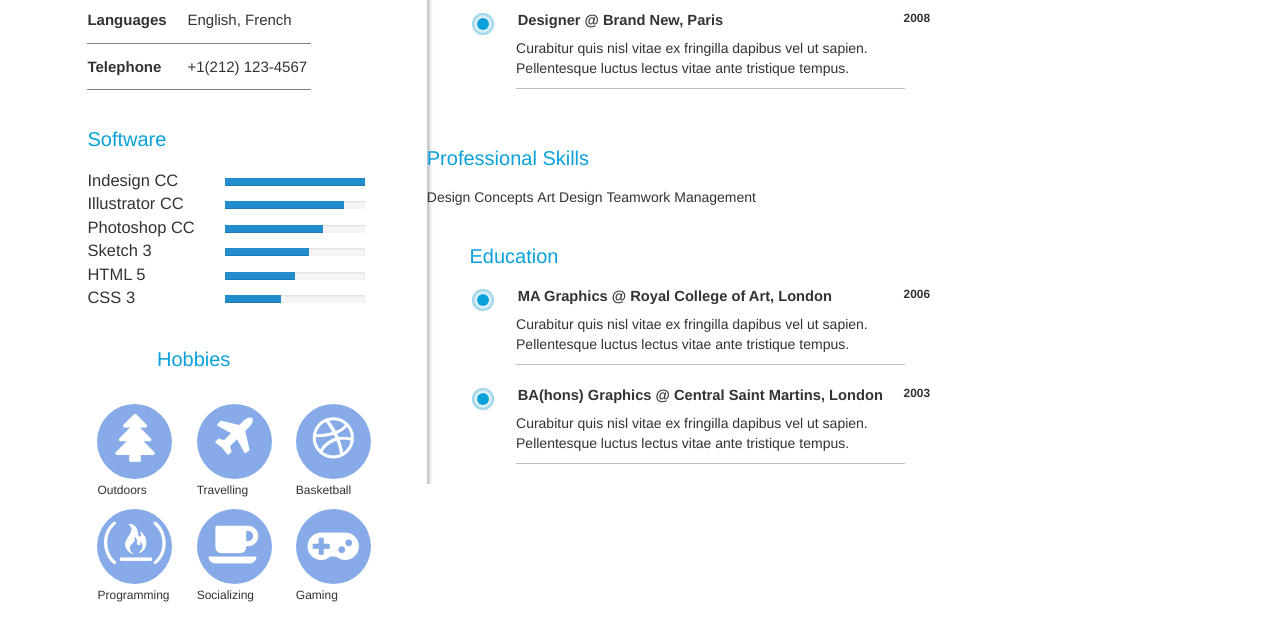
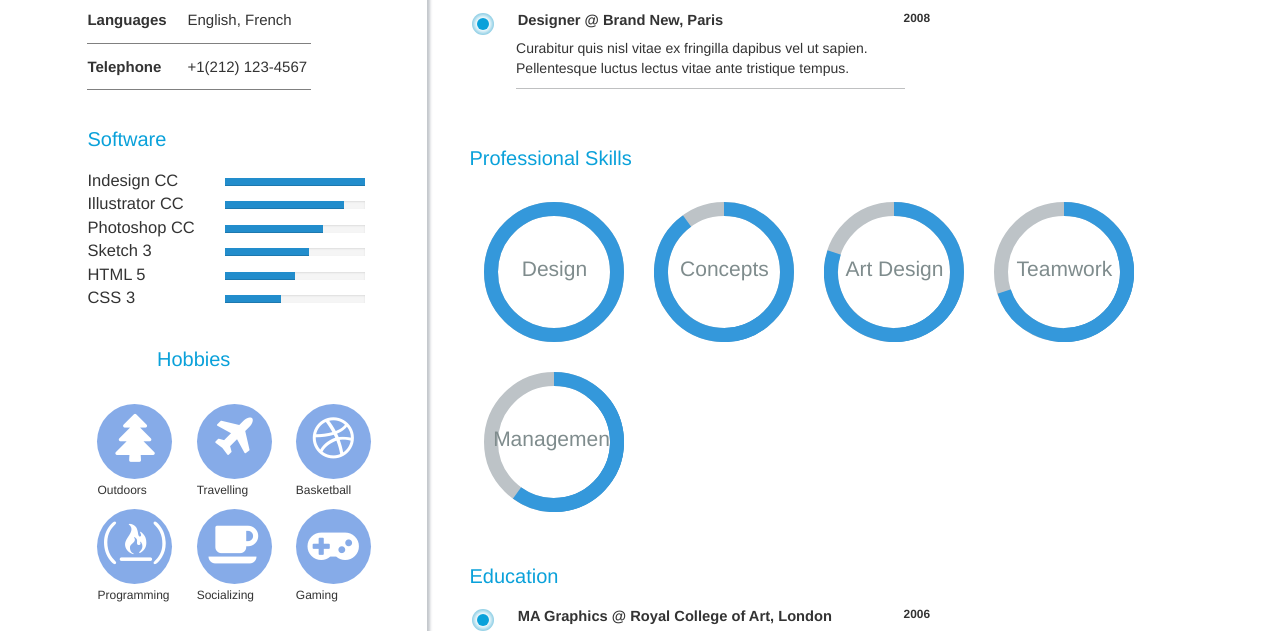
Before and after one commit to tormundgiantsbane/Portfolio-Clone, a plain HTML site: page index.html in a window 1280 px wide. Shown: the part 671-1302 px from the top of the page. Drawn offline with nearby package versions, Linux system fonts and the light colour scheme.

Commit message:
Finished the circular progress bars

```diff
--- a/css/main.css
+++ b/css/main.css
@@ -126,7 +126,7 @@ Hello Section
 
 /*
 ===============================
-1/3 Column Section
+Personal Section
 ===============================
 */
 
@@ -164,6 +164,13 @@ h3{
 	color: #0aa1da;
 	padding: 35px 0 15px 0;
 }
+
+
+/*
+===============================
+Software Section
+===============================
+*/
 
 .progress {
     margin-bottom: 0 !important;
@@ -289,13 +296,177 @@ Professional Skills
 =====================================
 */
 
-#container {
-  margin: 20px;
-  width: 200px;
-  height: 200px;
+.profesional-skills{
+	margin-left: 5%;
+}
+
+
+
+
+/*
+============================
+Circular Progress Bars
+BTW, shamelessly copied this from here: https://codepen.io/jo-asakura/pen/stFHi
+because this is ridiculously hard, and I'm no artist, I'll try to understand it though so I can know how it works fundamentally.
+===========================
+*/
+
+
+*,
+*:before,
+*:after {
+  box-sizing: border-box;
+}
+.set-size {
+  font-size: 10em;
+}
+.charts-container:after {
+  clear: both;
+  content: "";
+  display: table;
+}
+.pie-wrapper {
+  height: 1em;
+  width: 1em;
+  float: left;
+  margin: 15px;
   position: relative;
 }
 
+.pie-wrapper .pie {
+  height: 100%;
+  width: 100%;
+  clip: rect(0, 1em, 1em, 0.5em);
+  left: 0;
+  position: absolute;
+  top: 0;
+}
+.pie-wrapper .pie .half-circle {
+  height: 100%;
+  width: 100%;
+  border: 0.1em solid #228dcc;
+  border-radius: 50%;
+  clip: rect(0, 0.5em, 1em, 0);
+  left: 0;
+  position: absolute;
+  top: 0;
+}
+.pie-wrapper .label {
+  background: #34495e;
+  border-radius: 50%;
+  bottom: 0.4em;
+  color: #ecf0f1;
+  cursor: default;
+  display: block;
+  font-size: 0.15em;
+  left: 0.4em;
+  line-height: 2.6em;
+  position: absolute;
+  right: 0.4em;
+  text-align: center;
+  top: 1.9em;
+}
+
+.pie-wrapper .shadow {
+  height: 100%;
+  width: 100%;
+  border: 0.1em solid #bdc3c7;
+  border-radius: 50%;
+}
+.pie-wrapper.style-2 .label {
+  background: none;
+  color: #7f8c8d;
+}
+.pie-wrapper.style-2 .label .smaller {
+  color: #bdc3c7;
+}
+
+.pie-wrapper.progress-60 .pie {
+  clip: rect(auto, auto, auto, auto);
+}
+.pie-wrapper.progress-60 .pie .right-side {
+  transform: rotate(180deg);
+}
+.pie-wrapper.progress-60 .pie .half-circle {
+  border-color: #3498db;
+}
+.pie-wrapper.progress-60 .pie .left-side {
+  transform: rotate(216deg);
+}
+
+.pie-wrapper.progress-70 .pie {
+  clip: rect(auto, auto, auto, auto);
+}
+.pie-wrapper.progress-70 .pie .right-side {
+  transform: rotate(180deg);
+}
+.pie-wrapper.progress-70 .pie .half-circle {
+  border-color: #3498db;
+}
+.pie-wrapper.progress-70 .pie .left-side {
+  transform: rotate(252deg);
+}
+
+.pie-wrapper.progress-80 .pie {
+  clip: rect(auto, auto, auto, auto);
+}
+.pie-wrapper.progress-80 .pie .right-side {
+  transform: rotate(180deg);
+}
+.pie-wrapper.progress-80 .pie .half-circle {
+  border-color: #3498db;
+}
+.pie-wrapper.progress-80 .pie .left-side {
+  transform: rotate(288deg);
+}
+.pie-wrapper.progress-90 .pie {
+  clip: rect(auto, auto, auto, auto);
+}
+.pie-wrapper.progress-90 .pie .right-side {
+  transform: rotate(180deg);
+}
+.pie-wrapper.progress-90 .pie .half-circle {
+  border-color: #3498db;
+}
+.pie-wrapper.progress-90 .pie .left-side {
+  transform: rotate(324deg);
+}
+
+.pie-wrapper.progress-100 .pie {
+  clip: rect(auto, auto, auto, auto);
+}
+.pie-wrapper.progress-100 .pie .right-side {
+  transform: rotate(180deg);
+}
+.pie-wrapper.progress-100 .pie .half-circle {
+  border-color: #3498db;
+}
+.pie-wrapper.progress-100 .pie .left-side {
+  transform: rotate(360deg);
+}
+
+
+
+.pie-wrapper--solid {
+  border-radius: 50%;
+  overflow: hidden;
+}
+.pie-wrapper--solid:before {
+  border-radius: 0 100% 100% 0%;
+  content: '';
+  display: block;
+  height: 100%;
+  margin-left: 50%;
+  transform-origin: left;
+}
+.pie-wrapper--solid .label {
+  background: transparent;
+}
+
+.grid{
+	display: inline-block;
+	vertical-align: top;
+}
 
 /*
 =======================================
--- a/index.html
+++ b/index.html
@@ -160,14 +160,57 @@
 
 				</section>
 
-				<section class="proffesional-skills">
+				<section class="profesional-skills">
 					<h3>Professional Skills</h3>
-					<div class="grid">
-					<div class="progress-circle">Design</div>
-					<div class="progress-circle">Concepts</div>
-					<div class="progress-circle">Art Design</div>
-					<div class="progress-circle">Teamwork</div>
-					<div class="progress-circle">Management</div>
+
+
+					<div class="set-size charts-container grid">
+						<div class="pie-wrapper progress-100 style-2">
+							<span class="label">Design</span>
+								<div class="pie">
+								<div class="left-side half-circle"></div>
+								<div class="right-side half-circle"></div>
+								</div>
+							<div class="shadow"></div>
+						</div>
+
+						<div class="pie-wrapper progress-90 style-2">
+							<span class="label">Concepts</span>
+								<div class="pie">
+								<div class="left-side half-circle"></div>
+								<div class="right-side half-circle"></div>
+								</div>
+							<div class="shadow"></div>
+						</div>
+
+						<div class="pie-wrapper progress-80 style-2">
+							<span class="label">Art Design</span>
+								<div class="pie">
+								<div class="left-side half-circle"></div>
+								<div class="right-side half-circle"></div>
+								</div>
+								<div class="shadow"></div>
+							</div>
+
+
+						<div class="pie-wrapper progress-70 style-2">
+							<span class="label">Teamwork</span>
+								<div class="pie">
+								<div class="left-side half-circle"></div>
+								<div class="right-side half-circle"></div>
+								</div>
+							<div class="shadow"></div>
+						</div>
+
+
+						<div class="pie-wrapper progress-60 style-2">
+							<span class="label">Management</span>
+								<div class="pie">
+								<div class="left-side half-circle"></div>
+								<div class="right-side half-circle"></div>
+								</div>
+							<div class="shadow"></div>
+						</div>
 						</div>
 
 				</section>
@@ -198,6 +241,8 @@
 
 		</section>
 
+
+
 		<footer class="foot">
 		<p class="address">Flat 2, 10 Broadway, New York, NY 12345 Call: +1 (212) 123-4567 Email: davidbrown@gmail.com</p>
 		<p class="website">davidbrowndesigns.com</p>
```
